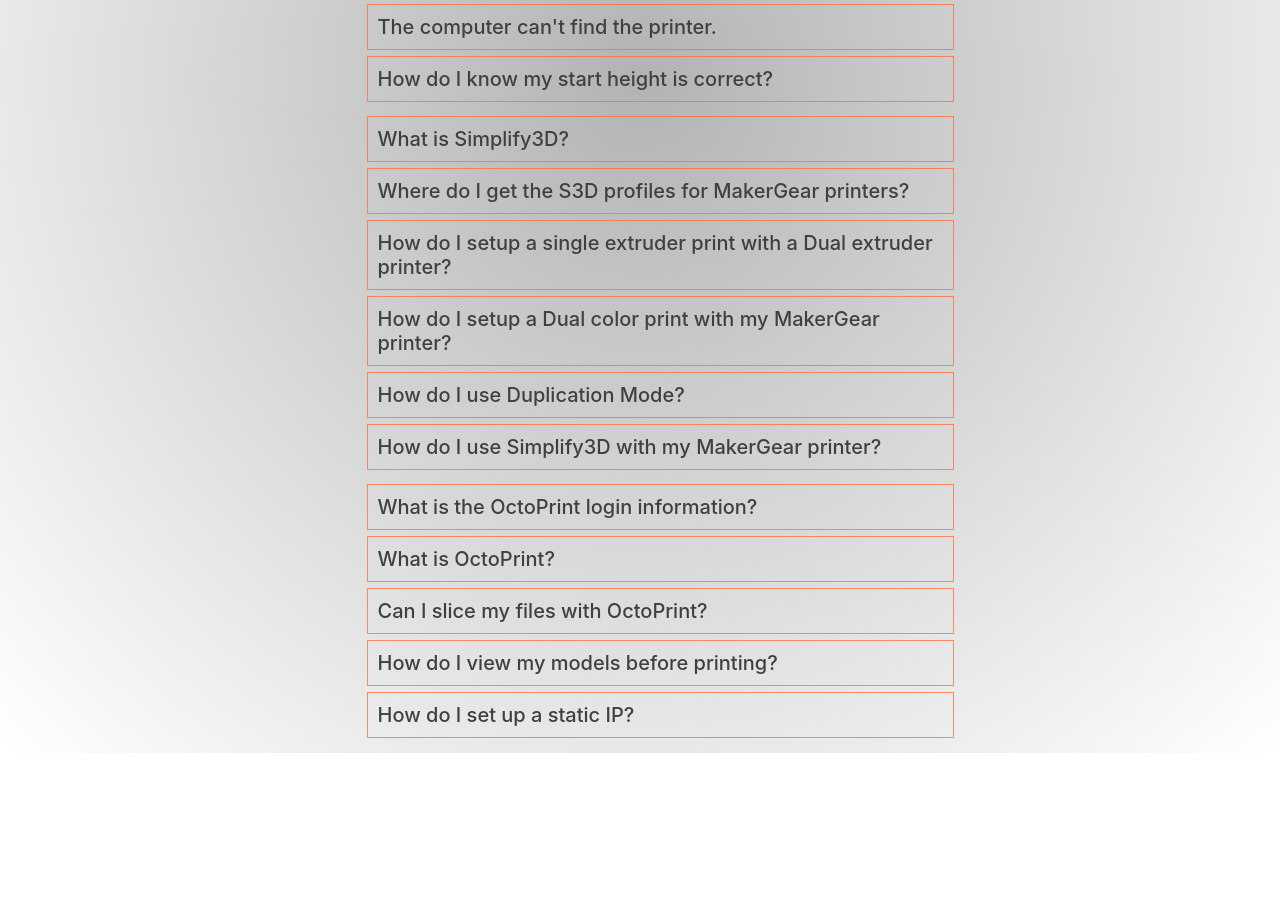
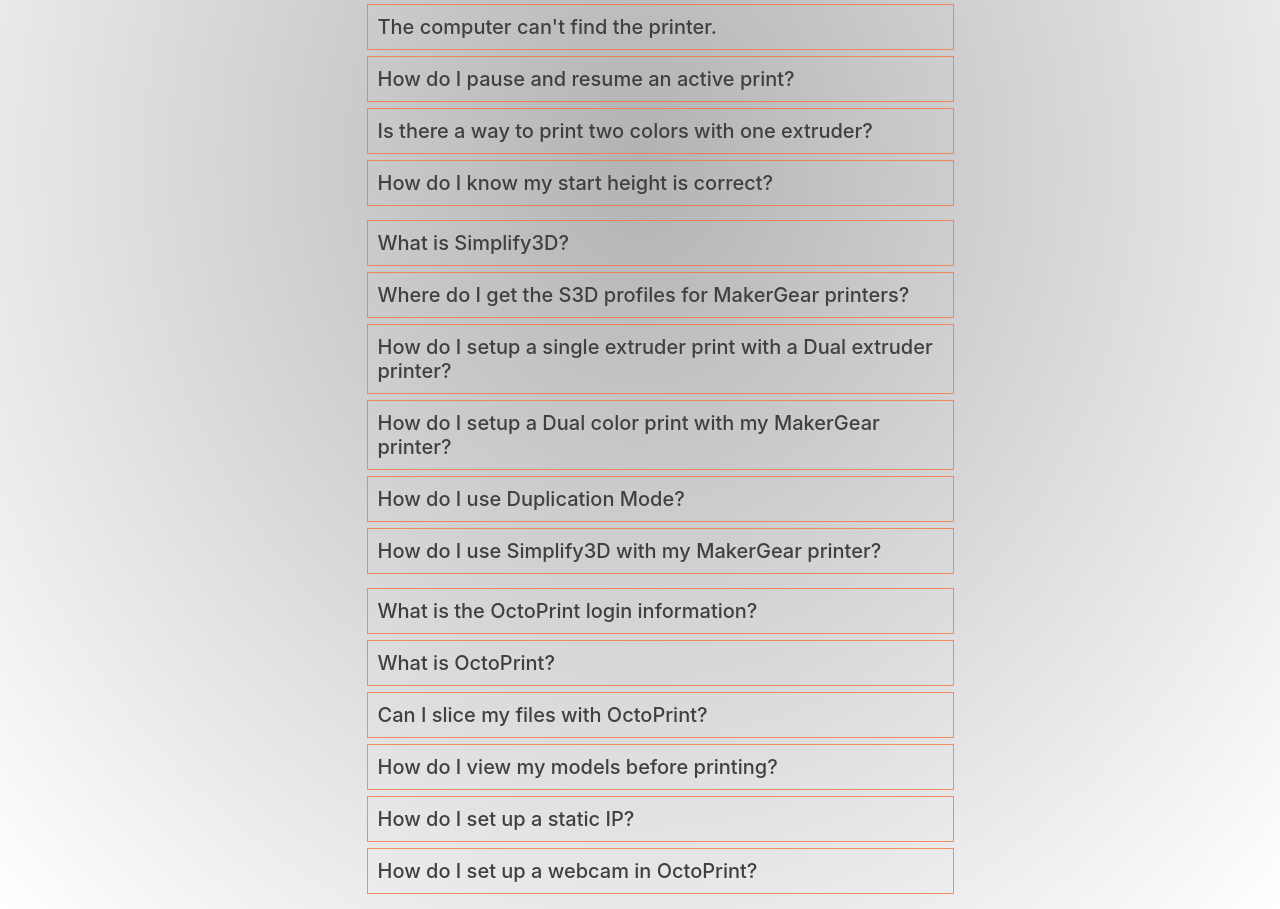
Before and after one commit to support-mg/faq, a plain HTML site: page index.html in a window 1280 px wide. Shown: the part 594-1503 px from the top of the page. Before the commit the page ends 1347 px from the top, so only its background shows below. Drawn offline with nearby package versions, Linux system fonts and the light colour scheme.

Commit message:
added links
Static IP
Webcam
Pausing
Multi-color one extruder

```diff
--- a/index.html
+++ b/index.html
@@ -93,6 +93,16 @@
                     </p>
                 </li>
                 <li>
+                    <h5 data-toggle="collapse" href="#filament" role="button" aria-expanded="false" aria-controls="filament">How do I pause and resume an active print?</h5>
+                    <p class="collapse" id="filament">There are times when you may want to pause a print. (eg. Not enough filament left on the roll). It's relatively painless to pause the print, replace the roll and resume. Check out this article on "<a href="https://makergear.zendesk.com/hc/en-us/articles/360030752752-Manually-pausing-an-active-print">Manually pausing an active print.</a>"
+                    </p>
+                </li>
+                <li>
+                    <h5 data-toggle="collapse" href="#filament2" role="button" aria-expanded="false" aria-controls="filament2">Is there a way to print two colors with one extruder?</h5>
+                    <p class="collapse" id="filament2">While it takes a little planning, it is possible to print with more than one filament on a single extruder machine. Check out this article on "<a href="https://makergear.zendesk.com/hc/en-us/articles/360031306691-Multi-Color-prints-with-a-single-extruder">Multi-Color prints with a single extruder.</a>"
+                    </p>
+                </li>
+                <li>
                     <h5 data-toggle="collapse" href="#start" role="button" aria-expanded="false" aria-controls="start">How do I know my start height is correct?</h5>
                     <p class="collapse" id="start">You want your first layer to look a little flattened, not rounded. A good test is to look at the bottom of your prints. The farther away you get, the more stringy and defined the bottom will look. Closer, and you will start to get
                         a mirror finish. Too far, and it will look underextruded or the base will be larger that it should be, "elephant foot". Check out this forum post on "<a href="http://forum.makergear.com/viewtopic.php?f=3&t=3047">The perfect first layer.</a>"
@@ -159,7 +169,11 @@
                 </li>
                 <li>
                     <h5 data-toggle="collapse" href="#op4" role="button" aria-expanded="false" aria-controls="cop4"> How do I set up a static IP?</h5>
-                    <p class="collapse" id="op4">Depending on the demands of your work or home network configuration,<br> it may become necessary for you to set up a static IP address for your printer.<br> To do this you will need to SSH (remotely connect to the printer).<br><a href="https://makergear.zendesk.com/hc/en-us/articles/360000282583-Static-IP-Instructions">Static IP instructions</a>                        </p>
+                    <p class="collapse" id="op4">Depending on the demands of your work or home network configuration,<br> it may become necessary for you to set up a static IP address for your printer.<br> To do this you will need to SSH (remotely connect to the printer).<br><a href="https://makergear.zendesk.com/hc/en-us/articles/360000282583-Static-IP-Instructions">Static IP instructions</a></p>
+                </li>
+                <li>
+                    <h5 data-toggle="collapse" href="#op5" role="button" aria-expanded="false" aria-controls="cop5"> How do I set up a webcam in OctoPrint?</h5>
+                    <p class="collapse" id="op5">Check out this article on <a href="https://makergear.zendesk.com/hc/en-us/articles/360032331651-Enabling-a-Webcam-in-Octoprint">Enabling a Webcam in OctoPrint.</a></p>
                 </li>
             </ul>
         </div>
```
Also changed, not shown: 1 other file.
